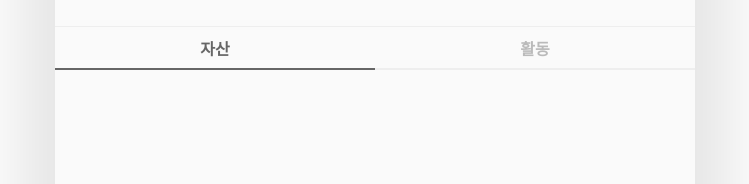
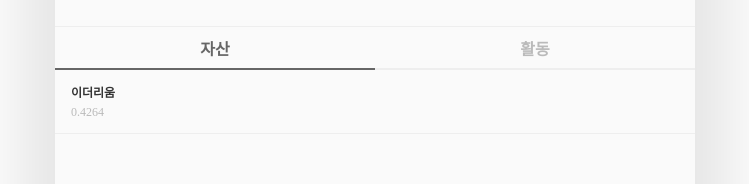
Before and after one commit to greatSumini/nan-so-gong, a Next.js app: page /main in a window 1280 px wide. Shown: the part 455-639 px from the top of the page, without its empty margins (265-1014 px from the left). Built offline with nearby package versions, Linux system fonts and the light colour scheme.

Commit message:
feat(pages): :sparkles: add wallet list

```diff
--- a/pages/main.tsx
+++ b/pages/main.tsx
@@ -2,6 +2,7 @@ import { useState } from "react";
 import styled from "styled-components";
 
 import { Button, Layout, Tab } from "@/components/common";
+import { WalletCard } from "@/components/main";
 import { CopyIcon } from "@/icons";
 
 import { useWeb3Mock } from "@/hooks";
@@ -40,6 +41,12 @@ export default function MainPage() {
           { label: "활동", value: "activity" },
         ]}
       />
+      <List>
+        {tab === "asset" &&
+          wallets.map((v) => (
+            <WalletCard key={v.type} name={v.name} balance={v.balance} />
+          ))}
+      </List>
     </Layout>
   );
 }
@@ -106,3 +113,13 @@ const ButtonRow = styled.div`
 
   margin-bottom: 3.2rem;
 `;
+
+const List = styled.ul`
+  display: flex;
+  flex-direction: column;
+
+  width: 100%;
+  padding: 0;
+
+  list-style: none;
+`;
--- /dev/null
+++ b/src/components/main/WalletCard.tsx
@@ -0,0 +1,43 @@
+import styled from "styled-components";
+
+import { Wallet } from "@/models";
+
+export function WalletCard({
+  name,
+  balance,
+}: Pick<Wallet, "name" | "balance">) {
+  return (
+    <Wrapper>
+      <b>{name}</b>
+      <p>{balance}</p>
+    </Wrapper>
+  );
+}
+
+const Wrapper = styled.li`
+  display: flex;
+  flex-direction: column;
+  justify-content: center;
+  gap: 0.4rem;
+
+  width: 100%;
+  height: 6.4rem;
+  padding-left: 1.6rem;
+
+  border-bottom: 0.1rem solid ${({ theme }) => theme.colors.gray7};
+
+  transition: all 0.3s;
+  &: hover {
+    background-color: ${({ theme }) => theme.colors.gray8};
+  }
+
+  & > * {
+    font-size: 1.2rem;
+  }
+  & > b {
+    color: ${({ theme }) => theme.colors.gray1};
+  }
+  & > p {
+    color: ${({ theme }) => theme.colors.gray5};
+  }
+`;
--- /dev/null
+++ b/src/components/main/index.ts
@@ -0,0 +1 @@
+export * from "./WalletCard";
```
